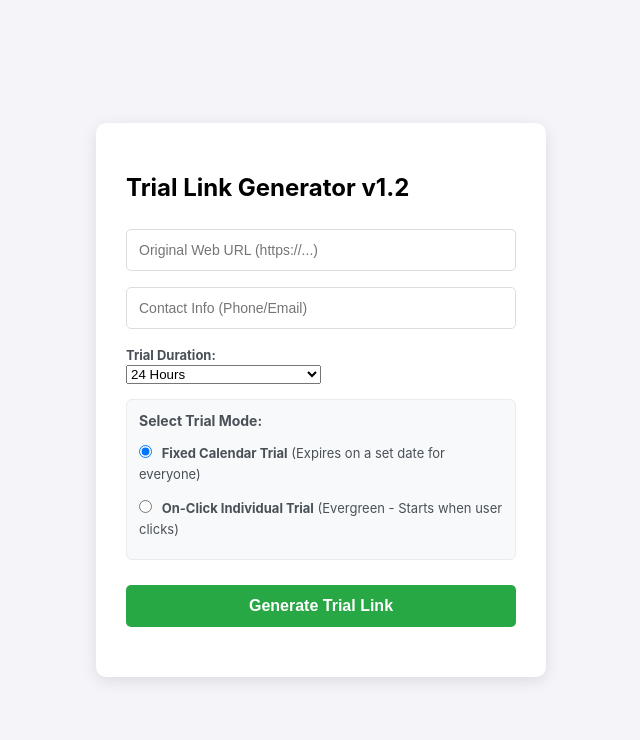
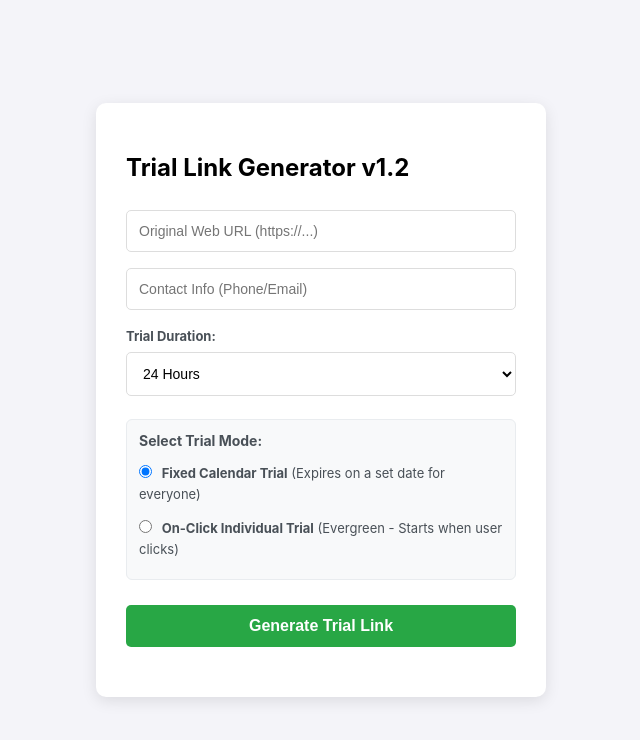
Before and after one commit to mshafat/proxylayerfprtrial, a website: page index.html in a window 1280 px wide. Shown: the whole page, without its empty margins (319-959 px from the left). Drawn offline with Linux system fonts and the light colour scheme.

Commit message:
Update style.css

```diff
--- a/style.css
+++ b/style.css
@@ -1,10 +1,11 @@
 body { font-family: -apple-system, BlinkMacSystemFont, "Segoe UI", Roboto, sans-serif; display: flex; justify-content: center; align-items: center; min-height: 100vh; background-color: #f4f4f9; margin: 0; padding: 20px; box-sizing: border-box; }
 .container { background: #fff; padding: 30px; border-radius: 10px; box-shadow: 0 4px 15px rgba(0,0,0,0.1); width: 100%; max-width: 450px; box-sizing: border-box; }
-input { width: 100%; padding: 12px; margin: 8px 0; border: 1px solid #ddd; border-radius: 5px; box-sizing: border-box; font-size: 14px; }
+input, select { width: 100%; padding: 12px; margin: 8px 0; border: 1px solid #ddd; border-radius: 5px; box-sizing: border-box; font-size: 14px; background-color: #fff; }
 .mode-selection { text-align: left; margin: 15px 0; background: #f8f9fa; padding: 12px; border-radius: 6px; border: 1px solid #e9ecef; }
 .mode-selection p { margin: 0 0 8px 0; font-weight: bold; color: #495057; font-size: 14px; }
 .mode-selection label { display: block; margin-bottom: 10px; font-size: 13px; color: #495057; cursor: pointer; }
 .mode-selection input { width: auto; margin-right: 6px; }
+.disabled-mode { opacity: 0.5; cursor: not-allowed; }
 button { width: 100%; padding: 12px; background-color: #28a745; color: white; border: none; border-radius: 5px; cursor: pointer; font-size: 16px; font-weight: bold; margin-top: 10px; }
 button:hover { background-color: #218838; }
 #result { margin-top: 20px; word-break: break-all; }
```
